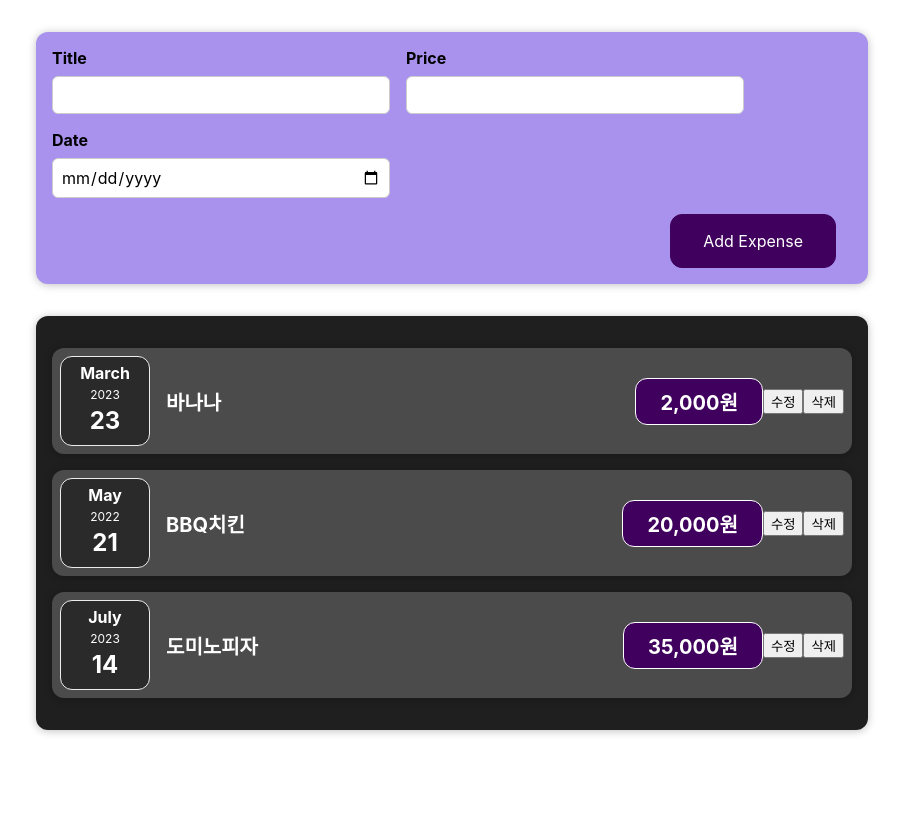
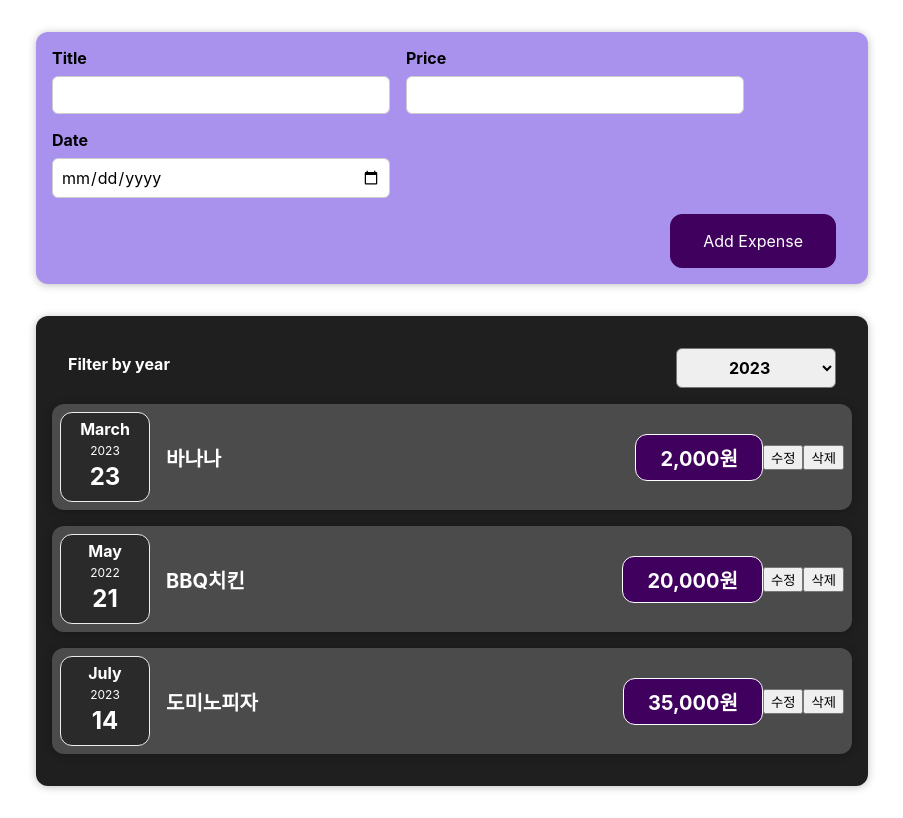
Before and after one commit to sunk-dev/react-study202308new, a React (Create React App) app: page / in a window 1280 px wide. Shown: the whole page, without its empty margins (188-1091 px from the left). Built offline with nearby package versions, Linux system fonts and the light colour scheme.

Commit message:
연습: 필터된 연도 끌어올리기

```diff
--- /dev/null
+++ b/src/components/Expenses/ExpenseFilter.css
@@ -0,0 +1,24 @@
+.expenses-filter {
+  color: white;
+  padding: 0 1rem;
+}
+
+.expenses-filter__control {
+  display: flex;
+  width: 100%;
+  align-items: center;
+  justify-content: space-between;
+  margin: 1rem 0;
+}
+
+.expenses-filter label {
+  font-weight: bold;
+  margin-bottom: 0.5rem;
+}
+
+.expenses-filter select {
+  font: inherit;
+  padding: 0.5rem 3rem;
+  font-weight: bold;
+  border-radius: 6px;
+}
--- /dev/null
+++ b/src/components/Expenses/ExpenseFilter.js
@@ -0,0 +1,29 @@
+import React from 'react';
+import './ExpenseFilter.css';
+
+const ExpenseFilter = ({onChangeFilter}) => {
+
+  const dropdownChangeHandler = e => {
+    const selectedYear = e.target.value;
+
+    // selectedYear를 ExpenseList에서 사용할 수 있도록 올려보내보세요.
+    onChangeFilter(selectedYear);
+  };
+
+  return (
+    <div className="expenses-filter">
+      <div className="expenses-filter__control">
+        <label>Filter by year</label>
+        <select onChange={dropdownChangeHandler}>
+          <option value="2023">2023</option>
+          <option value="2022">2022</option>
+          <option value="2021">2021</option>
+          <option value="2020">2020</option>
+          <option value="2019">2019</option>
+        </select>
+      </div>
+    </div>
+  );
+};
+
+export default ExpenseFilter;
--- a/src/components/Expenses/ExpenseList.js
+++ b/src/components/Expenses/ExpenseList.js
@@ -1,10 +1,18 @@
 import React from 'react';
 import ExpenseItem from './ExpenseItem';
 import './ExpenseList.css';
+import Card from '../UI/Card';
+import ExpenseFilter from './ExpenseFilter';
 
 const ExpenseList = ({ items }) => {
+
+  const filterChangeHandler = (selectedYear) => {
+    console.log('ExpenseList: ' + selectedYear);
+  };
+
   return (
-    <div className="expenses">
+    <Card className="expenses">
+      <ExpenseFilter onChangeFilter={filterChangeHandler} />
       <ExpenseItem
         title={items[0].title}
         price={items[0].price}
@@ -20,7 +28,7 @@ const ExpenseList = ({ items }) => {
         price={items[2].price}
         date={items[2].date}
       />
-    </div>
+    </Card>
   );
 };
 
```
